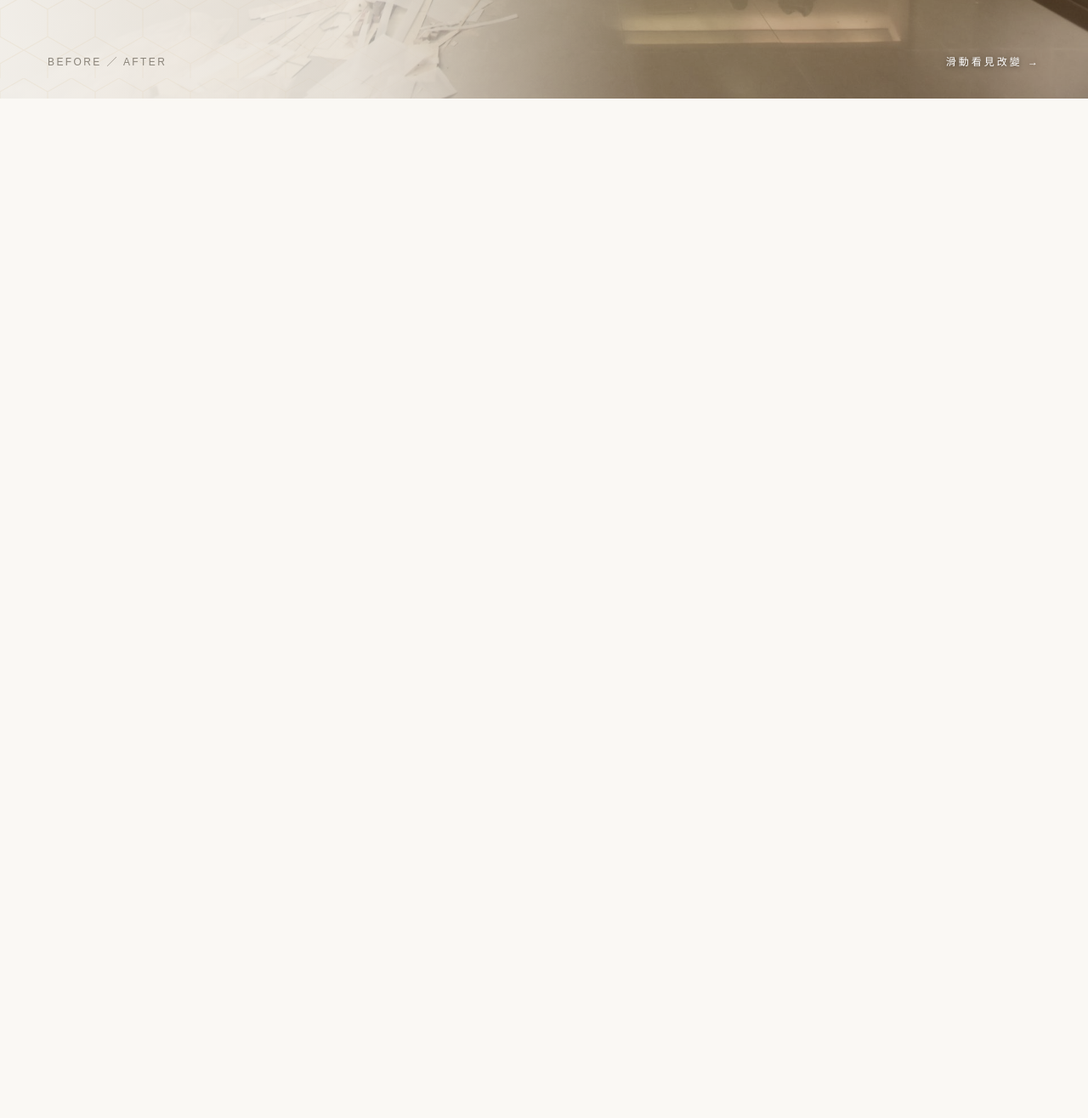
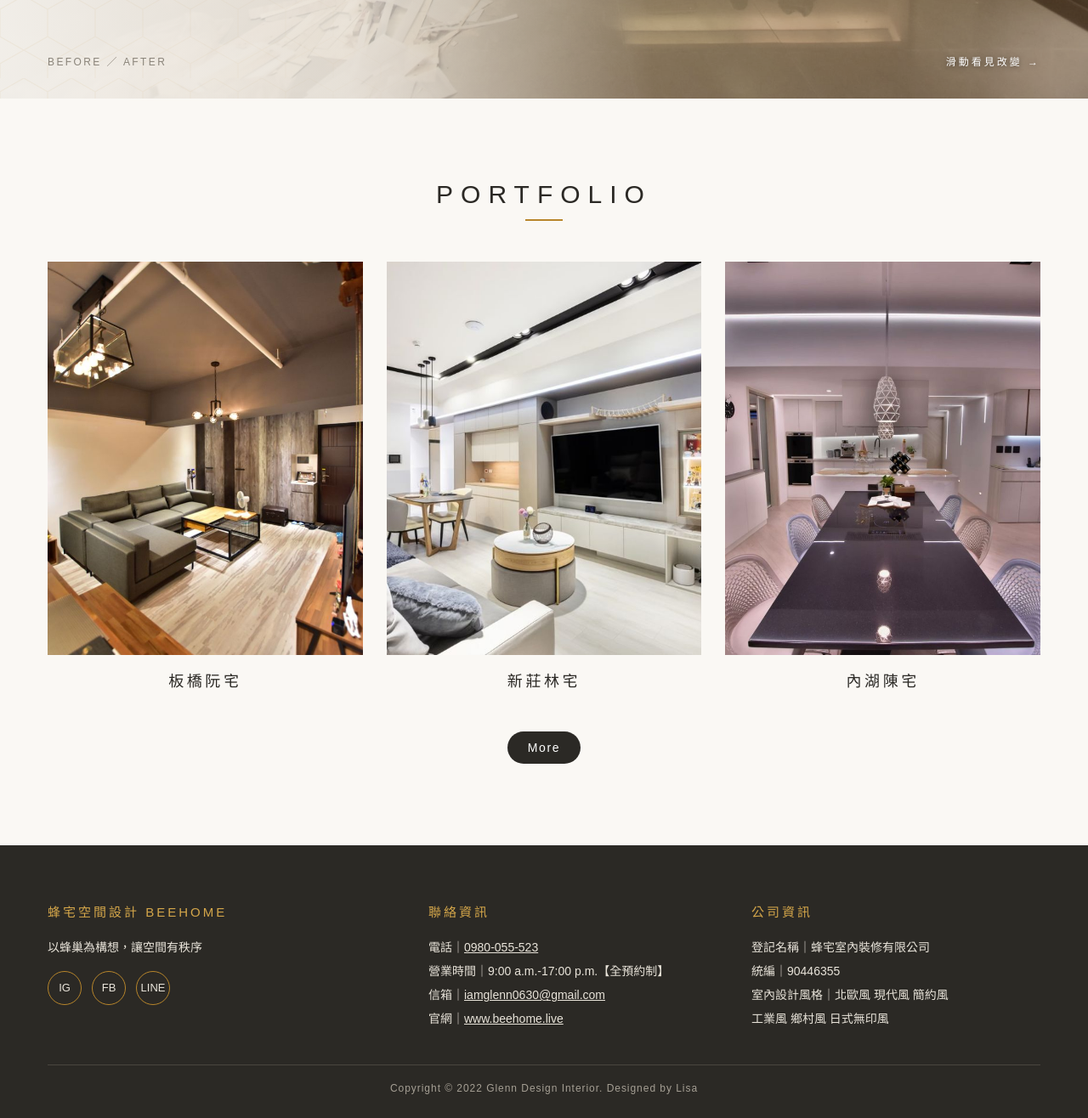
Before and after one commit to glenn6666/beehome-hero, a plain HTML site: page index.html in a window 1280 px wide. Shown: the part 684-2000 px from the top of the page at 85% size. Before the commit the page ends 800 px from the top, so only its background shows below. Drawn offline with Linux system fonts and the light colour scheme.

Commit message:
Full landing: hero + portfolio + footer

```diff
--- a/index.html
+++ b/index.html
@@ -30,20 +30,57 @@ h1{font-size:46px;line-height:1.35;font-weight:500;letter-spacing:.06em;margin-b
 .tag{position:absolute;bottom:36px;left:56px;font-size:12px;letter-spacing:.2em;color:#8a847a;z-index:4}
 @media(max-width:800px){nav{padding:18px 20px}.links{display:none}.copy{left:20px;right:20px;top:auto;bottom:90px;transform:none}h1{font-size:30px}
 .veil{background:linear-gradient(0deg,rgba(250,248,244,.95) 0%,rgba(250,248,244,.6) 45%,rgba(250,248,244,0) 70%)}.tag{display:none}.hint{right:20px;top:22px;bottom:auto;font-size:11px}}
+html{scroll-behavior:smooth}html,body{height:auto}
+nav .links a{color:#2b2925}
+.sec{padding:96px 56px;max-width:1280px;margin:0 auto}
+.sec h2{font-size:30px;font-weight:500;letter-spacing:.3em;text-align:center;margin-bottom:12px}
+.bar{width:44px;height:2px;background:#b8862b;margin:0 auto 48px}
+.grid{display:grid;grid-template-columns:repeat(3,1fr);gap:28px}
+.card{display:block;text-decoration:none;color:#2b2925}
+.card .ph{aspect-ratio:4/5;overflow:hidden;background:#eee}
+.card img{width:100%;height:100%;object-fit:cover;transition:transform .6s}
+.card:hover img{transform:scale(1.05)}
+.card h3{font-weight:500;font-size:18px;letter-spacing:.2em;margin-top:16px;text-align:center}
+.more{text-align:center;margin-top:48px}
+footer{background:#2b2925;color:#e9e4da;padding:64px 56px 28px}
+.fwrap{max-width:1280px;margin:0 auto;display:grid;grid-template-columns:1.2fr 1fr 1fr;gap:40px;font-size:14px;line-height:2}
+footer h4{color:#d4a64a;font-weight:500;letter-spacing:.2em;margin-bottom:12px;font-size:15px}
+footer a{color:#e9e4da}
+.soc{display:flex;gap:12px;margin-top:14px}.soc a{width:40px;height:40px;border-radius:50%;border:1px solid #b8862b;display:flex;align-items:center;justify-content:center;text-decoration:none;font-size:13px}
+.soc a:hover{background:#b8862b;color:#fff}
+.copyr{max-width:1280px;margin:40px auto 0;border-top:1px solid #4a463f;padding-top:20px;font-size:12px;color:#a59f94;text-align:center;letter-spacing:.08em}
+@media(max-width:800px){.sec{padding:64px 20px}.grid{grid-template-columns:1fr}.fwrap{grid-template-columns:1fr}footer{padding:48px 20px 24px}}
 </style></head><body>
 <section class="hero" id="hero">
  <img class="layer before" src="before.jpg" alt="裝修前">
  <img class="layer after" id="after" src="after.jpg" alt="裝修後">
  <div class="veil"></div><div class="ring" id="ring"></div><div class="hex"></div>
+<nav><div class="logo"><svg viewBox="0 0 24 28"><path d="M12 1l11 6.5v13L12 27 1 20.5v-13z" fill="none" stroke="#b8862b" stroke-width="2"/></svg>蜂宅空間設計</div>
+<div class="links"><a href="#portfolio">作品集</a><a href="https://www.beehome.live/portfolio/全部作品" target="_top">全部作品</a><a href="https://www.beehome.live/portfolio/裝修試算" target="_top">裝修試算</a><a href="https://www.beehome.live/appointment/預約流程" target="_top">預約流程</a><a href="#contact">聯絡我們</a></div></nav>
+
  <div class="copy">
   <div class="eyebrow">BEEHOME INTERIOR DESIGN</div>
   <h1>以蜂巢為構想，<br>讓空間有秩序</h1>
   <p class="sub">把設計融入生活中…</p>
-  <a class="btn" href="https://www.beehome.live/portfolio/%E8%A3%9D%E4%BF%AE%E8%A9%A6%E7%AE%97" target="_blank" rel="noopener">免費裝修試算</a>&nbsp;&nbsp;<a class="btn ghost" href="https://www.beehome.live/portfolio/%E5%85%A8%E9%83%A8%E4%BD%9C%E5%93%81" target="_blank" rel="noopener">看作品</a>
+  <a class="btn" href="https://www.beehome.live/portfolio/%E8%A3%9D%E4%BF%AE%E8%A9%A6%E7%AE%97" target="_top">免費裝修試算</a>&nbsp;&nbsp;<a class="btn ghost" href="https://www.beehome.live/portfolio/%E5%85%A8%E9%83%A8%E4%BD%9C%E5%93%81" target="_top">看作品</a>
  </div>
  <div class="tag">BEFORE ／ AFTER</div>
  <div class="hint" id="hint">移動游標，看見改變 →</div>
 </section>
+<section class="sec" id="portfolio"><h2>PORTFOLIO</h2><div class="bar"></div>
+<div class="grid">
+<a class="card" href="https://www.beehome.live/portfolio/全部作品" target="_top"><div class="ph"><img src="p1.jpg" alt="板橋阮宅" loading="lazy"></div><h3>板橋阮宅</h3></a>
+<a class="card" href="https://www.beehome.live/portfolio/全部作品" target="_top"><div class="ph"><img src="p2.jpg" alt="新莊林宅" loading="lazy"></div><h3>新莊林宅</h3></a>
+<a class="card" href="https://www.beehome.live/portfolio/全部作品" target="_top"><div class="ph"><img src="p3.jpg" alt="內湖陳宅" loading="lazy"></div><h3>內湖陳宅</h3></a>
+</div><div class="more"><a class="btn" href="https://www.beehome.live/portfolio/全部作品" target="_top">More</a></div></section>
+<footer id="contact"><div class="fwrap">
+<div><h4>蜂宅空間設計 BEEHOME</h4>以蜂巢為構想，讓空間有秩序<div class="soc">
+<a href="https://www.instagram.com/bee_home___/" target="_blank" rel="noopener" title="Instagram">IG</a>
+<a href="https://www.facebook.com/Beehome.design" target="_blank" rel="noopener" title="Facebook">FB</a>
+<a href="https://lin.ee/wKeOphS" target="_blank" rel="noopener" title="LINE">LINE</a></div></div>
+<div><h4>聯絡資訊</h4>電話｜<a href="tel:0980055523">0980-055-523</a><br>營業時間｜9:00 a.m.-17:00 p.m.【全預約制】<br>信箱｜<a href="mailto:iamglenn0630@gmail.com">iamglenn0630@gmail.com</a><br>官網｜<a href="https://www.beehome.live/" target="_top">www.beehome.live</a></div>
+<div><h4>公司資訊</h4>登記名稱｜蜂宅室內裝修有限公司<br>統編｜90446355<br>室內設計風格｜北歐風 現代風 簡約風<br>工業風 鄉村風 日式無印風</div>
+</div><div class="copyr">Copyright © 2022 Glenn Design Interior. Designed by Lisa</div></footer>
 <script>
 const ring=document.getElementById('ring');const el=document.getElementById('after'),hero=document.getElementById('hero');
 let tx=innerWidth*.7,ty=innerHeight*.5,x=tx,y=ty,r=0,tr=210,user=false,t0=performance.now();
```
Also changed, not shown: p1.jpg (added), p2.jpg (added), p3.jpg (added).
